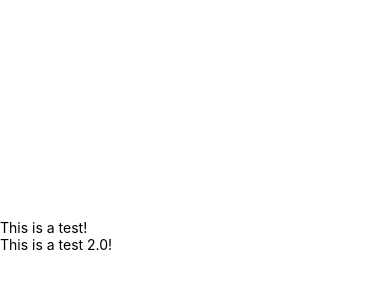
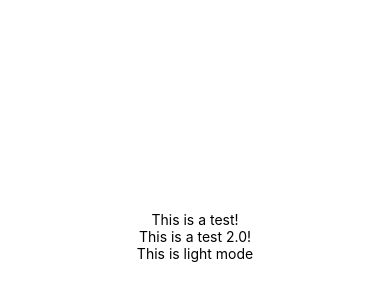
Before and after one commit to MinaSameh1/react-native, a React Native app in the folder firstapp/: screen / in a window 390 px wide. Shown: the part 186-486 px from the top of the page. Built offline with nearby package versions, Linux system fonts and the light colour scheme.

Commit message:
Misc updates.

```diff
--- a/firstapp/src/App.tsx
+++ b/firstapp/src/App.tsx
@@ -8,33 +8,32 @@
  * @format
  */
 
-import React, {type PropsWithChildren} from 'react';
-import {
-  SafeAreaView,
-  ScrollView,
-  StatusBar,
-  StyleSheet,
-  Text,
-  useColorScheme,
-  View,
-} from 'react-native';
+import { StyleSheet, Text, useColorScheme, View } from 'react-native'
 
 const App = () => {
-  const isDarkMode = useColorScheme() === 'dark';
+  const isDarkMode = useColorScheme() === 'dark'
 
-  return <>
+  const styles = StyleSheet.create({
+    container: {
+      flex: 1,
+      alignItems: 'center',
+      justifyContent: 'center',
+      backgroundColor: isDarkMode ? 'black' : 'white',
+    },
+    font: {
+      color: isDarkMode ? '#fff' : '#000',
+    },
+  })
+
+  return (
     <View style={styles.container}>
-      <Text>This is a test!</Text>
-      <Text>This is a test 2.0!</Text>
+      <Text style={styles.font}>This is a test!</Text>
+      <Text style={styles.font}>This is a test 2.0!</Text>
+      <Text style={styles.font}>
+        {isDarkMode ? 'This is dark mode' : 'This is light mode'}
+      </Text>
     </View>
-  </>
-};
+  )
+}
 
-const styles = StyleSheet.create({
-  container: {
-    flex: 1,
-    justifyContent: 'center',
-  }
-});
-
-export default App;
+export default App
```
Also changed, not shown: firstapp/.eslintrc.js.
